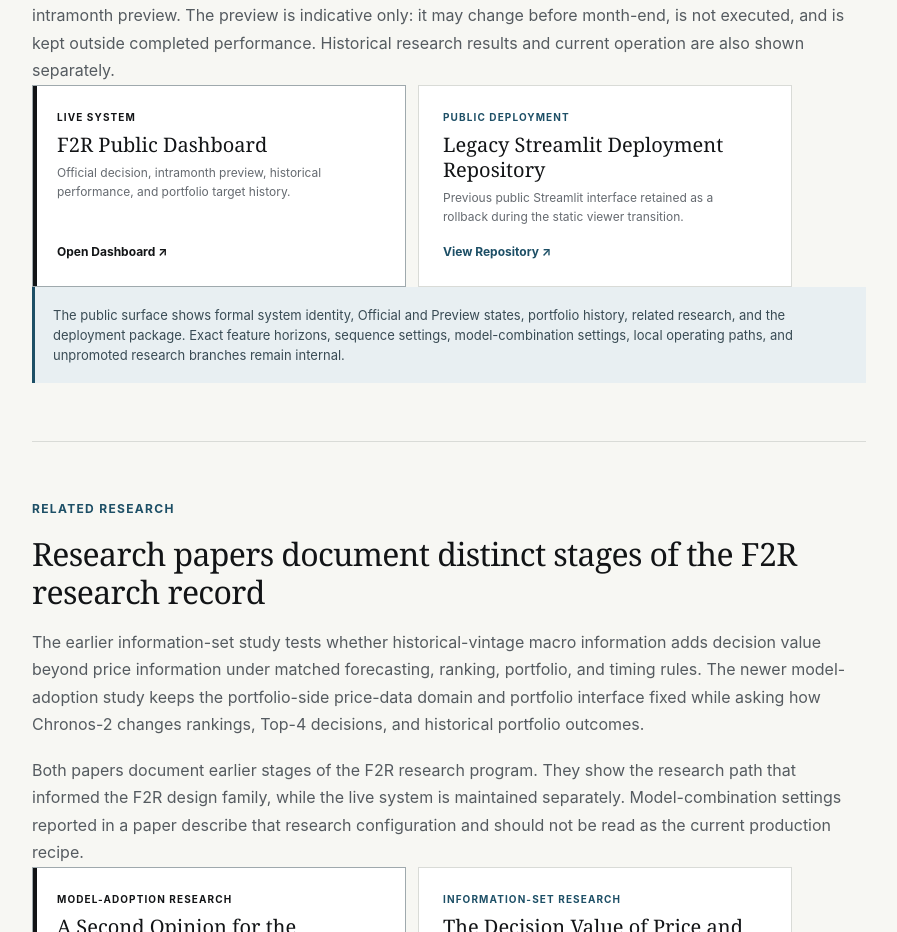
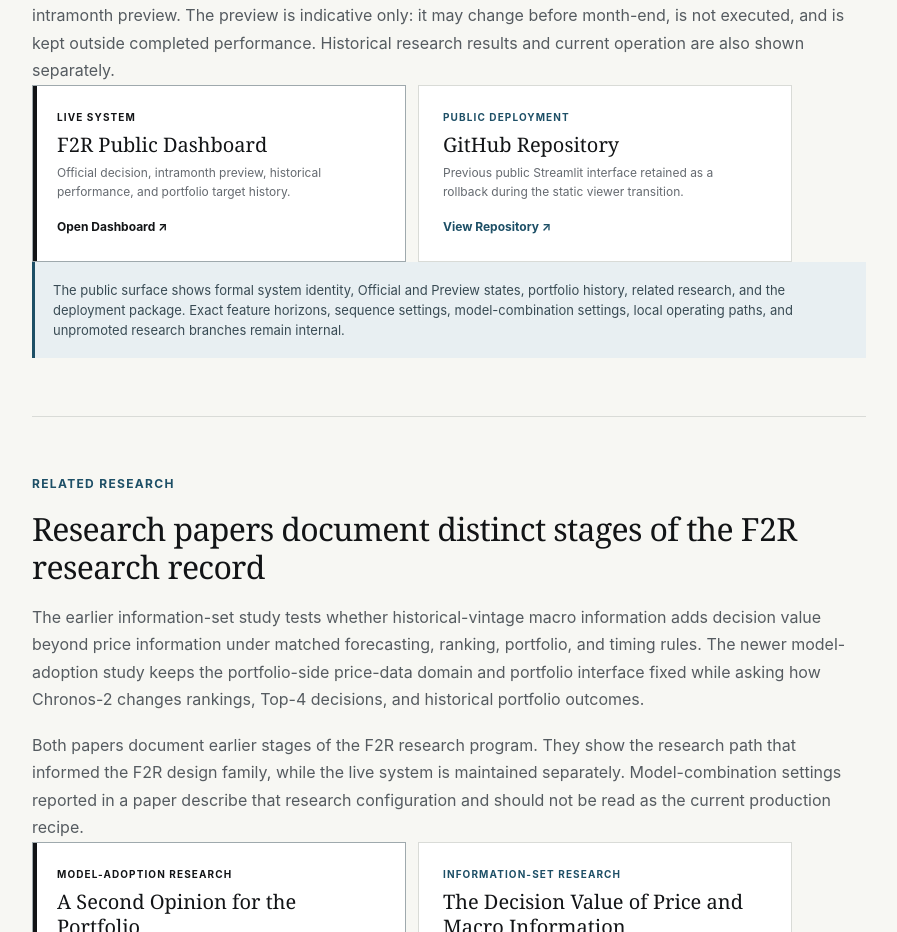
Before and after one commit to slackquant80/slackquant-research, a Next.js app: page /systems/f2r in a window 1280 px wide. Shown: the part 3982-4914 px from the top of the page, without its empty margins (334-1231 px from the left). Built offline with nearby package versions, Linux system fonts and the light colour scheme; no server answers.

Commit message:
Retain established F2R GitHub repository label under platform audit contract

```diff
--- a/src/app/systems/f2r/page.tsx
+++ b/src/app/systems/f2r/page.tsx
@@ -195,7 +195,7 @@ export default function F2rSystemPage() {
               {item.links.deploymentRepository ? (
                 <a className="artifact" href={item.links.deploymentRepository} target="_blank" rel="noopener noreferrer">
                   <span className="artifact-kicker">PUBLIC DEPLOYMENT</span>
-                  <strong>Legacy Streamlit Deployment Repository</strong>
+                  <strong>GitHub Repository</strong>
                   <small>Previous public Streamlit interface retained as a rollback during the static viewer transition.</small>
                   <span className="artifact-action">View Repository ↗</span>
                 </a>
```
